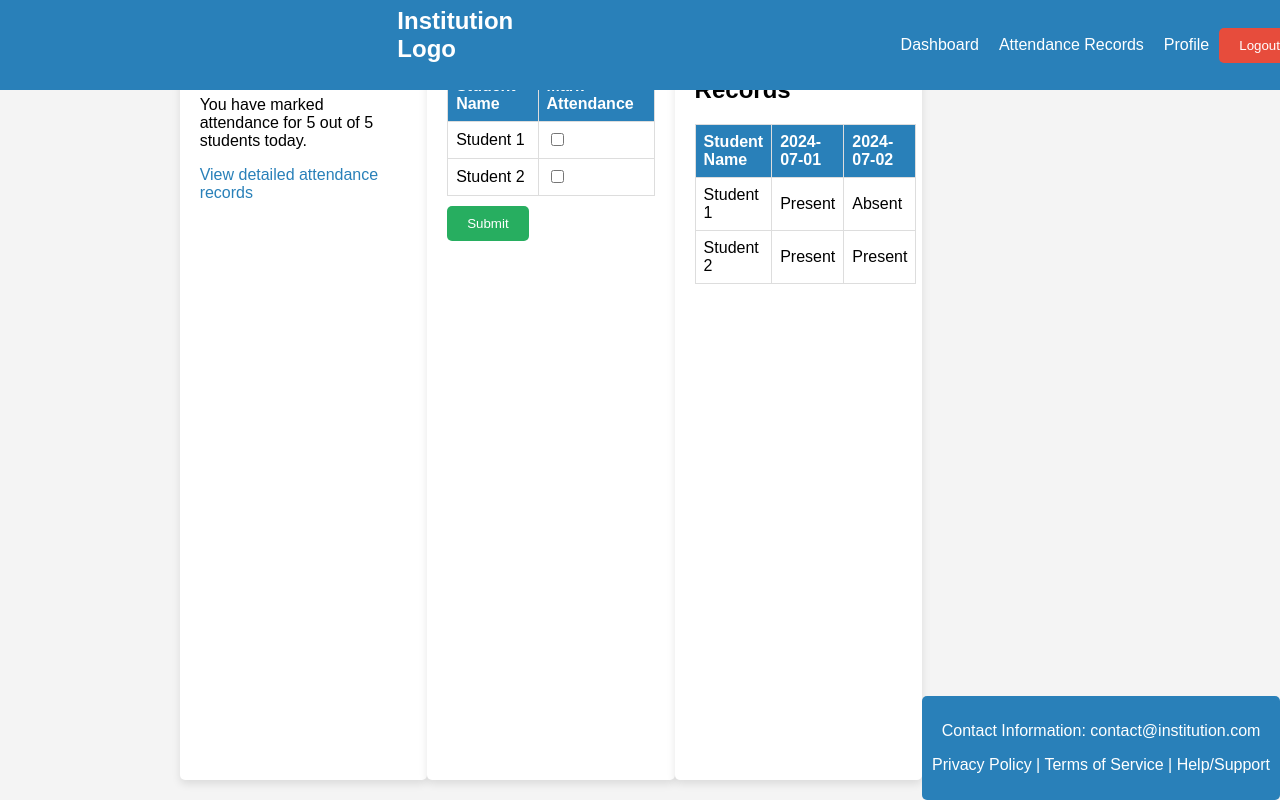
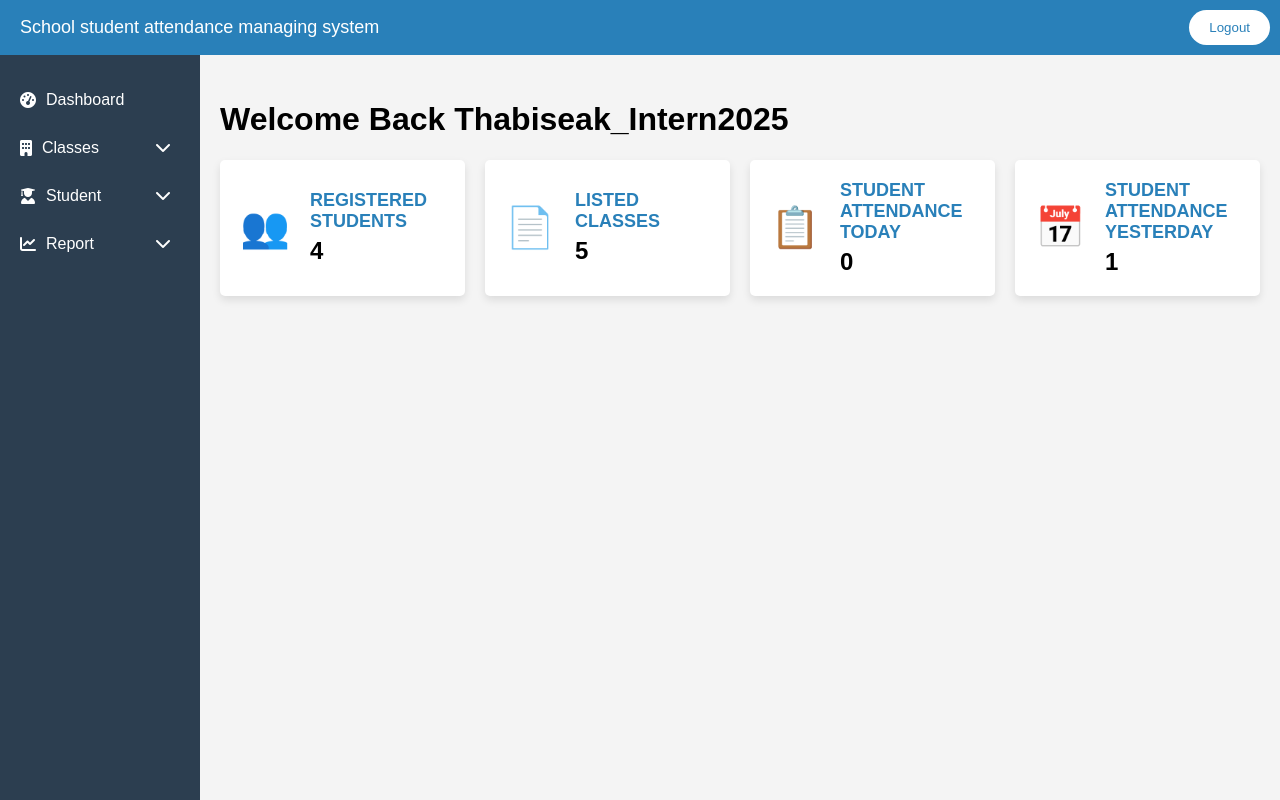
Before and after one commit to thabiseak/attendance-system, a React (Create React App) app in the folder client/: page /home in a window 1280 px wide. Built offline with nearby package versions, Linux system fonts and the light colour scheme; sample sign-in values are in the browser's storage.

Commit message:
#3.13, Home page updated

```diff
--- a/client/public/index.html
+++ b/client/public/index.html
@@ -1,7 +1,7 @@
 <!DOCTYPE html>
 <html lang="en">
   <head>
-    <meta charset="utf-8" />
+    <meta charset="UTF-8" />
     <link rel="icon" href="%PUBLIC_URL%/favicon.ico" />
     <meta name="viewport" content="width=device-width, initial-scale=1" />
     <meta name="theme-color" content="#000000" />
@@ -15,6 +15,7 @@
       user's mobile device or desktop. See https://developers.google.com/web/fundamentals/web-app-manifest/
     -->
     <link rel="manifest" href="%PUBLIC_URL%/manifest.json" />
+    <link rel="stylesheet" href="https://cdnjs.cloudflare.com/ajax/libs/font-awesome/6.0.0-beta3/css/all.min.css">
     <!--
       Notice the use of %PUBLIC_URL% in the tags above.
       It will be replaced with the URL of the `public` folder during the build.
@@ -24,7 +25,7 @@
       work correctly both with client-side routing and a non-root public URL.
       Learn how to configure a non-root public URL by running `npm run build`.
     -->
-    <title>React App</title>
+    <title>Student Attendance Management System</title>
   </head>
   <body>
     <noscript>You need to enable JavaScript to run this app.</noscript>
--- a/client/src/Home.css
+++ b/client/src/Home.css
@@ -9,7 +9,9 @@ body {
 
 .home-container {
     display: flex;
+    flex-direction: column;
     height: 100vh;
+    width: 100vw;
 }
 
 .header {
@@ -53,6 +55,12 @@ body {
 .sidebar ul li {
     padding: 15px 20px;
     cursor: pointer;
+    display: flex;
+    align-items: center;
+}
+
+.sidebar ul li i {
+    margin-right: 10px;
 }
 
 .sidebar ul li:hover {
@@ -60,7 +68,7 @@ body {
 }
 
 .dropdown-arrow {
-    float: right;
+    margin-left: auto;
 }
 
 .main-content {
@@ -68,6 +76,7 @@ body {
     padding: 80px 20px 20px 20px;
     flex: 1;
     overflow-y: auto;
+    background: #f4f4f4;
 }
 
 .info-boxes {
@@ -115,16 +124,17 @@ body {
 }
 
 .logout-button {
-    background: #e74c3c;
-    color: white;
+    background: white;
+    color: #2980b9;
     border: none;
     padding: 10px 20px;
-    border-radius: 5px;
+    border-radius: 20px; /* More curved corners */
     cursor: pointer;
+    margin-right: 30px; /* Move the button to the left */
 }
 
 .logout-button:hover {
-    background: #c0392b;
+    background: #ccc;
 }
 
 .welcome-section {
--- a/client/src/Home.js
+++ b/client/src/Home.js
@@ -5,7 +5,6 @@ import './Home.css';
 
 const Home = ({ setToken }) => {
     const navigate = useNavigate();
-    const userName = "User"; // Replace with actual user name
 
     const handleLogout = () => {
         setToken('');
@@ -15,79 +14,50 @@ const Home = ({ setToken }) => {
     return (
         <div className="home-container">
             <header className="header">
-                <div className="logo">Institution Logo</div>
-                <nav className="nav">
-                    <a href="#">Dashboard</a>
-                    <a href="#">Attendance Records</a>
-                    <a href="#">Profile</a>
-                </nav>
+                <div className="welcome-message">School student attendance managing system</div>
                 <button className="logout-button" onClick={handleLogout}>Logout</button>
             </header>
-            <section className="welcome-section">
-                <h1>Welcome, {userName}!</h1>
-            </section>
-            <section className="attendance-summary">
-                <h2>Today's Attendance</h2>
-                <p>You have marked attendance for 5 out of 5 students today.</p>
-                <a href="#">View detailed attendance records</a>
-            </section>
-            <section className="mark-attendance">
-                <h2>Mark Attendance</h2>
-                <table>
-                    <thead>
-                        <tr>
-                            <th>Student Name</th>
-                            <th>Mark Attendance</th>
-                        </tr>
-                    </thead>
-                    <tbody>
-                        <tr>
-                            <td>Student 1</td>
-                            <td><input type="checkbox" /></td>
-                        </tr>
-                        <tr>
-                            <td>Student 2</td>
-                            <td><input type="checkbox" /></td>
-                        </tr>
-                        {/* Add more students as needed */}
-                    </tbody>
-                </table>
-                <button className="submit-button">Submit</button>
-            </section>
-            <section className="previous-attendance">
-                <h2>Previous Attendance Records</h2>
-                <table>
-                    <thead>
-                        <tr>
-                            <th>Student Name</th>
-                            <th>2024-07-01</th>
-                            <th>2024-07-02</th>
-                            {/* Add more dates as needed */}
-                        </tr>
-                    </thead>
-                    <tbody>
-                        <tr>
-                            <td>Student 1</td>
-                            <td>Present</td>
-                            <td>Absent</td>
-                            {/* Add more attendance status as needed */}
-                        </tr>
-                        <tr>
-                            <td>Student 2</td>
-                            <td>Present</td>
-                            <td>Present</td>
-                            {/* Add more attendance status as needed */}
-                        </tr>
-                        {/* Add more students as needed */}
-                    </tbody>
-                </table>
-            </section>
-            <footer className="footer">
-                <p>Contact Information: contact@institution.com</p>
-                <p>
-                    <a href="#">Privacy Policy</a> | <a href="#">Terms of Service</a> | <a href="#">Help/Support</a>
-                </p>
-            </footer>
+            <div className="sidebar">
+                <ul>
+                    <li><i className="fas fa-tachometer-alt"></i> Dashboard</li>
+                    <li><i className="fas fa-building"></i> Classes <span className="dropdown-arrow"><i className="fas fa-chevron-down"></i></span></li>
+                    <li><i className="fas fa-user-graduate"></i> Student <span className="dropdown-arrow"><i className="fas fa-chevron-down"></i></span></li>
+                    <li><i className="fas fa-chart-line"></i> Report <span className="dropdown-arrow"><i className="fas fa-chevron-down"></i></span></li>
+                </ul>
+            </div>
+            <div className="main-content">
+                <h1>Welcome Back Thabiseak_Intern2025</h1>
+                <div className="info-boxes">
+                    <div className="info-box">
+                        <div className="icon">👥</div>
+                        <div className="text">
+                            <h2>REGISTERED STUDENTS</h2>
+                            <p>4</p>
+                        </div>
+                    </div>
+                    <div className="info-box">
+                        <div className="icon">📄</div>
+                        <div className="text">
+                            <h2>LISTED CLASSES</h2>
+                            <p>5</p>
+                        </div>
+                    </div>
+                    <div className="info-box">
+                        <div className="icon">📋</div>
+                        <div className="text">
+                            <h2>STUDENT ATTENDANCE TODAY</h2>
+                            <p>0</p>
+                        </div>
+                    </div>
+                    <div className="info-box">
+                        <div className="icon">📅</div>
+                        <div className="text">
+                            <h2>STUDENT ATTENDANCE YESTERDAY</h2>
+                            <p>1</p>
+                        </div>
+                    </div>
+                </div>
+            </div>
         </div>
     );
 };
```
